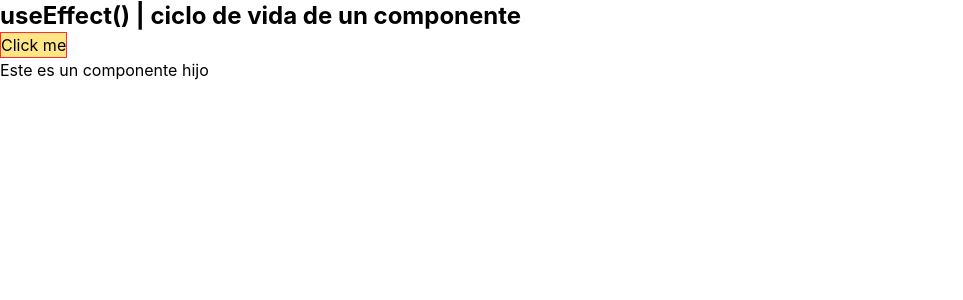
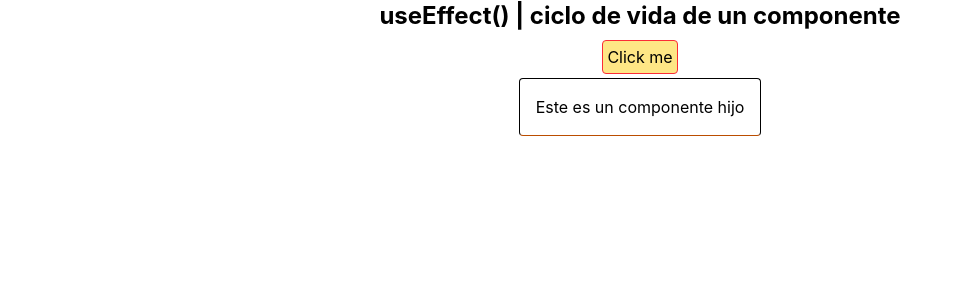
Before and after one commit to Jhonatanisai8/react-curso, a React (Vite) app in the folder my-proyect/: page / in a window 1280 px wide. Both pictures are taken after a click on the button "Click me". Shown: the top 300 px of the page, without its empty margins (0-963 px from the left). Built offline with nearby package versions, Linux system fonts and the light colour scheme.

Commit message:
feat: primer ejemplo de use effect

```diff
--- a/my-proyect/src/components/usseffct/Example.jsx
+++ b/my-proyect/src/components/usseffct/Example.jsx
@@ -4,12 +4,12 @@ import Hijo from "./Hijo";
 const Example = () => {
   const [mostrarHijo, setMostrarHijo] = useState(false);
   return (
-    <div>
+    <div className="flex items-center flex-col">
       <h1 className="text-2xl font-bold">
         useEffect() | ciclo de vida de un componente
       </h1>
       <button
-        className="border border-red-500 border-solid bg-amber-200"
+        className="border border-red-500 border-solid bg-amber-200 p-1 rounded mt-2 hover:bg-amber-300 cursor-pointer text-center"
         onClick={() => setMostrarHijo(!mostrarHijo)}
       >
         Click me
--- a/my-proyect/src/components/usseffct/Hijo.jsx
+++ b/my-proyect/src/components/usseffct/Hijo.jsx
@@ -1,7 +1,15 @@
 import React from "react";
+import { useEffect } from "react";
 
 const Hijo = () => {
-  return <div className="border-b-amber-700">Este es un componente hijo</div>;
+  useEffect(() => {
+    console.log("Componente hijo se ah renderizado");
+  });
+  return (
+    <div className=" mt-1 border border-b-amber-700 p-4 text-center  rounded">
+      Este es un componente hijo
+    </div>
+  );
 };
 
 export default Hijo;
```
